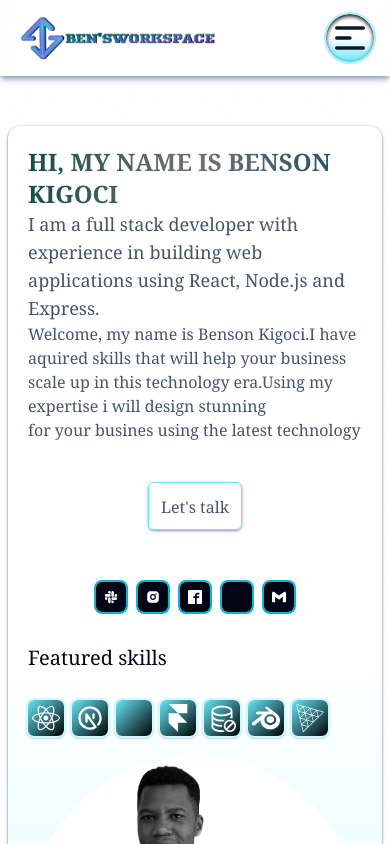
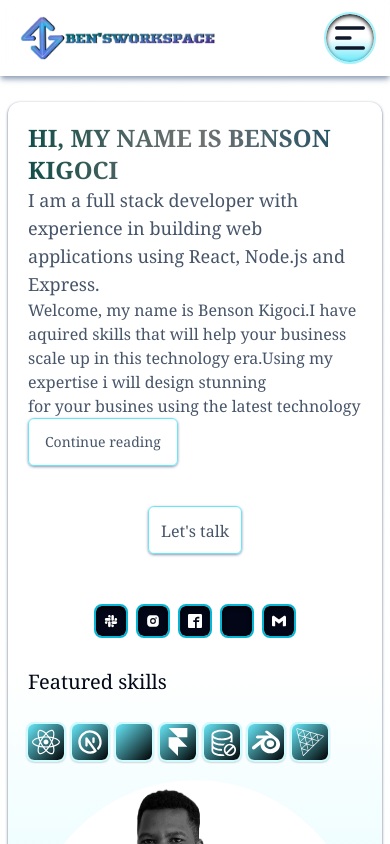
Before and after one commit to ditchk/bendev, a React (Vite) app: page / in a window 390 px wide. Shown: the top 844 px of the page. Built offline with nearby package versions, Linux system fonts and the light colour scheme; some icons are missing.

Commit message:
my first commit

```diff
--- a/src/_root/pages/Home.tsx
+++ b/src/_root/pages/Home.tsx
@@ -1,5 +1,6 @@
 import Skills from "@/components/shared/Skills"
 import Socials from "@/components/shared/Socials"
+import { Button } from "@/components/ui/button"
 import { welcomeMessage } from "@/constants"
 import { myWelcomeMessage } from "@/types"
 import { Link } from "react-router-dom"
@@ -16,7 +17,8 @@ const Home = () => {
                     <h1 className="tittl_name">{link.title}</h1>
                     <h2 className="primary_text">{link.subTitle}</h2>
                     <h3 className="paragraph_text">Welcome, my name is Benson Kigoci.I have aquired skills that will help your business scale up in this technology era.Using my expertise i will design stunning <br /> for your busines using the latest technology</h3>
-                    <div className="flex flex-col justify-center items-center">
+                    <Button className="outline_btn font-serif">Continue reading</Button>
+                    <div className="flex flex-col md:hidden justify-center items-center">
                       <Link to={'/contact'} className="outline_btn rounded-md p-3 mt-10 my-10 font-serif">
                       Let's talk
                     </Link>
```
